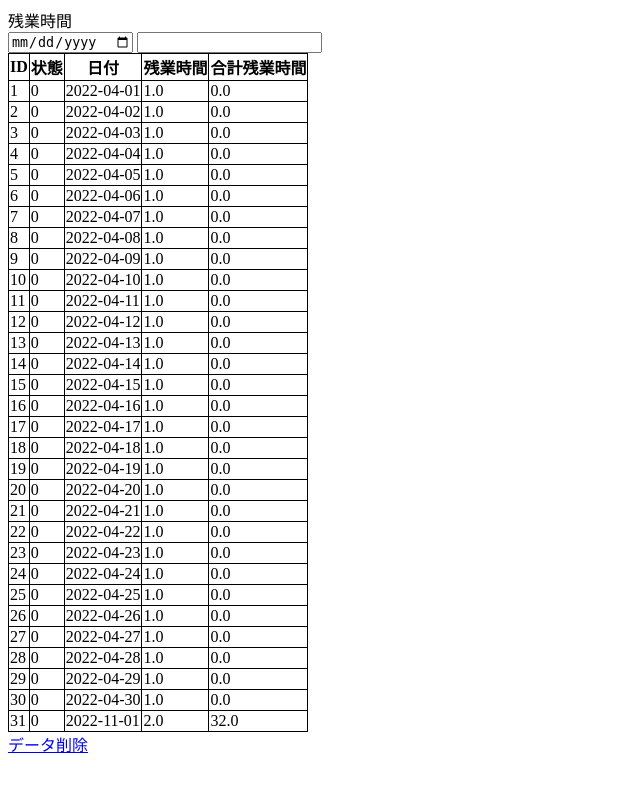
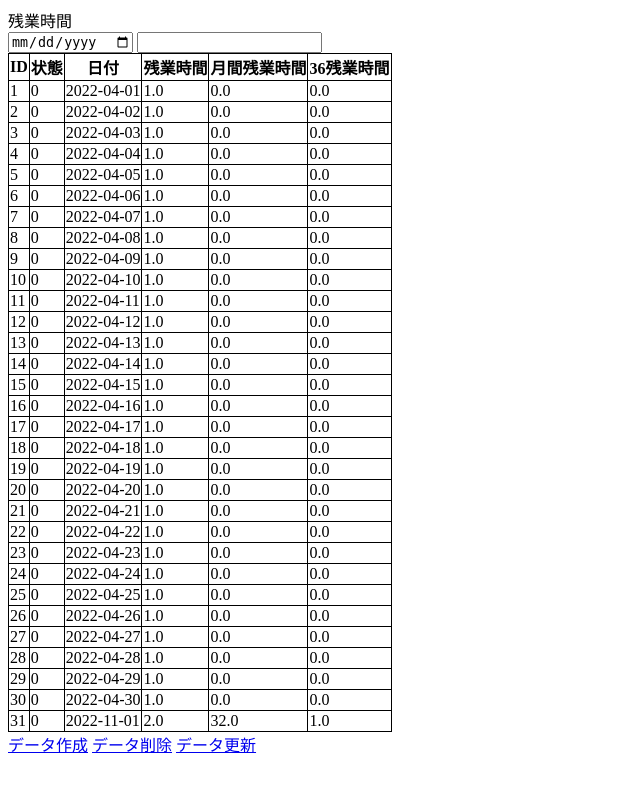
Before and after one commit to morimoro/zangyo, a Flask app: page / in a window 1280 px wide. Shown: the whole page, without its empty margins (0-640 px from the left). Run offline with Flask 2, Linux system fonts and the light colour scheme; data comes from the database, SQL or seed files in the repository; both versions use the stored data as it was after the commit.

Commit message:
2022/11/7 /createを作成

```diff
--- a/app.py
+++ b/app.py
@@ -2,6 +2,7 @@ from flask import Flask, render_template, request, redirect, url_for
 from flask_sqlalchemy import SQLAlchemy
 # from sqlalchemy import desc #降順に並べ替えの時に必要
 import os
+import datetime
 
 app = Flask(__name__)
 app.config['SECRET_KEY'] = 'secret_key'
@@ -17,6 +18,7 @@ class Overtime(db.Model):
     date = db.Column(db.String())
     time = db.Column(db.Float())
     total_time = db.Column(db.Float())
+    time_36 = db.Column(db.Float())
 
 with app.app_context():
     db.create_all()
@@ -32,7 +34,20 @@ def index():
 def delete():
     Overtime.query.delete() # Overtimeデータベース削除
     db.session.commit()
-    return render_template("index.html")
+    return redirect(url_for('index'))
+
+@app.route('/create', methods=["GET"])
+def create():
+    print('create')
+    test = [Overtime(status = 0, time = 1, date = datetime.date(2022, 4, i+1), total_time = 0 ,time_36 = 0) for i in range(30)]
+    db.session.add_all(test)
+    db.session.commit()
+    return redirect(url_for('index'))
+
+@app.route('/update', methods=["GET"])
+def update():
+    print('update')
+    return redirect(url_for('index'))
 
 @app.route('/new', methods=["POST"])
 def new():
@@ -41,11 +56,11 @@ def new():
     overtime.time = float(request.form["new_text"])
     totals = db.session.query(Overtime.time).all()
     sum = 0
-    print(totals)
     for total in totals:
         sum = sum + total[0]
     overtime.total_time = sum + overtime.time
     overtime.status = 0
+    overtime.time_36 = 1
     db.session.add(overtime)
     db.session.commit()
     return redirect(url_for('index'))
--- a/templates/index.html
+++ b/templates/index.html
@@ -27,7 +27,8 @@
             <th>状態</th>
             <th>日付</th>
             <th>残業時間</th>
-            <th>合計残業時間</th>
+            <th>月間残業時間</th>
+            <th>36残業時間</th>
           </tr>
         </thead>
         <tbody>
@@ -50,6 +51,9 @@
               <td>
                 {{ overtime.total_time}}
               </td>
+              <td>
+                {{ overtime.time_36}}
+              </td>
             </tr>
           {% endfor %}
         </tbody>
@@ -57,7 +61,9 @@
     </form>
   </main>
 
+  <a href="/create">データ作成</a>
   <a href="/delete">データ削除</a>
+  <a href="/update">データ更新</a>
 
   <script>
     $(document).ready(function(){
```
Also changed, not shown: instance/zangyo.sqlite.
